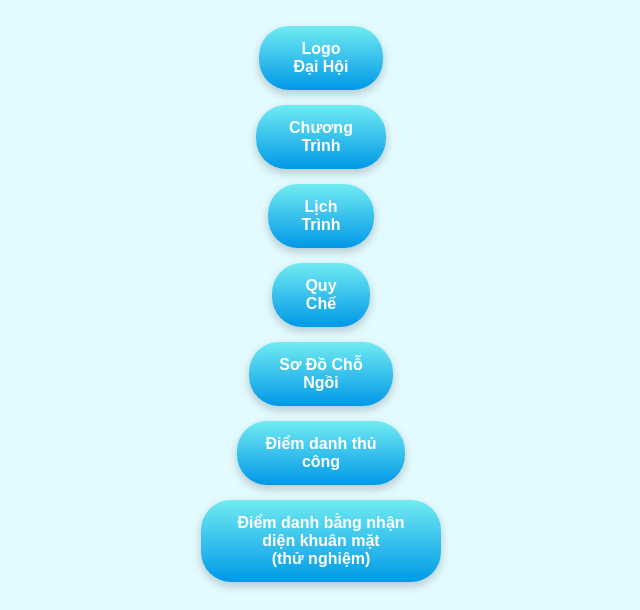
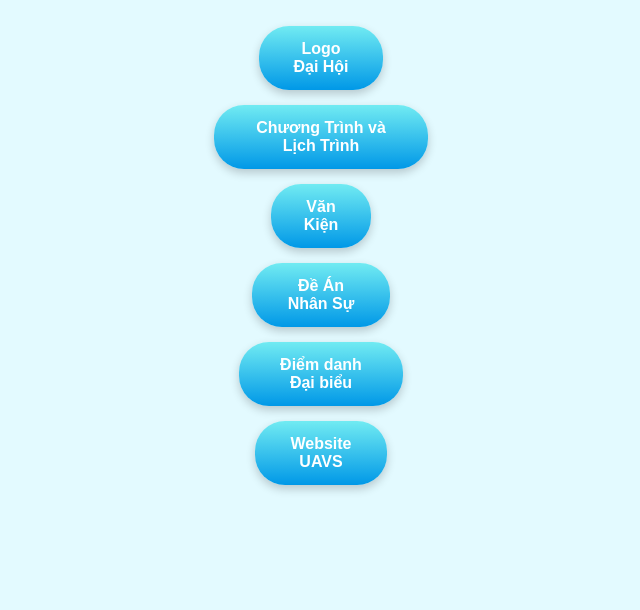
Before and after one commit to idolbinhminhtran/notebook, a website: page src/index.html in a window 1280 px wide. Shown: the part 389-999 px from the top of the page, without its empty margins (319-959 px from the left). After the commit the page ends 902 px from the top, so only its background shows below. Drawn offline with Linux system fonts and the light colour scheme; a web font is replaced by a local one.

Commit message:
minor change to button

```diff
--- a/src/index.html
+++ b/src/index.html
@@ -14,13 +14,12 @@
   </div>
   <h3>Sổ tay đại biểu</h3>
   <div class="buttons">
-    <a href="https://drive.google.com/drive/folders/12lj8A8XnwXAf7l5qDbvZSt7UbQzZdNTF?usp=sharing" target="_blank"><button>Logo Đại Hội</button></a>
-    <a href="https://drive.google.com/drive/folders/1crn9BARl7y-wa6Dr3v4oy9PA_pq-ZRKj?usp=sharing" target="_blank"><button>Chương Trình</button></a>
-    <a href="https://drive.google.com/drive/folders/1TNsSC-XGHG14afy1rcy0ITHRoydpTNGQ?usp=sharing" target="_blank"><button>Lịch Trình</button></a>
-    <a href="https://drive.google.com/drive/folders/1O1cAWD3LN2efoujoKg3ExAtndJa_1JzR?usp=sharing" target="_blank"><button>Quy Chế</button></a>
-    <a href="https://drive.google.com/drive/folders/1IqRF88xnlkvTwU8-6rB_t43FI4yblrGv?usp=sharing" target="_blank"><button>Sơ Đồ Chỗ Ngồi</button></a>
-    <a href="checkin.html" target="_blank"><button>Điểm danh thủ công</button></a>
-    <a href="checkin.html" target="_blank"><button>Điểm danh bằng nhận diện khuân mặt<br>(thử nghiệm)</button></a>
+    <a href="https://drive.google.com/file/d/14E83jv7eslv367fKvdtF9owyoNzfGIYU/view?usp=sharing" target="_blank"><button>Logo Đại Hội</button></a>
+    <a href="https://drive.google.com/drive/folders/1crn9BARl7y-wa6Dr3v4oy9PA_pq-ZRKj?usp=sharing" target="_blank"><button>Chương Trình và Lịch Trình</button></a>
+    <a href="https://drive.google.com/drive/folders/1O1cAWD3LN2efoujoKg3ExAtndJa_1JzR?usp=sharing" target="_blank"><button>Văn Kiện</button></a>
+    <a href="https://drive.google.com/drive/folders/1yyxbCOyoAlHlepNM7z9T8GzPvurIGsgi?usp=sharing" target="_blank"><button>Đề Án Nhân Sự</button></a>
+    <a href="checkin.html" target="_blank"><button>Điểm danh Đại biểu</button></a>
+    <a href="https://uavs-nsw.com/" target="_blank"><button>Website UAVS</button></a>
   </div>
 </body>
 </html>
```
Also changed, not shown: src/checkin.html (+2 -2 lines).
